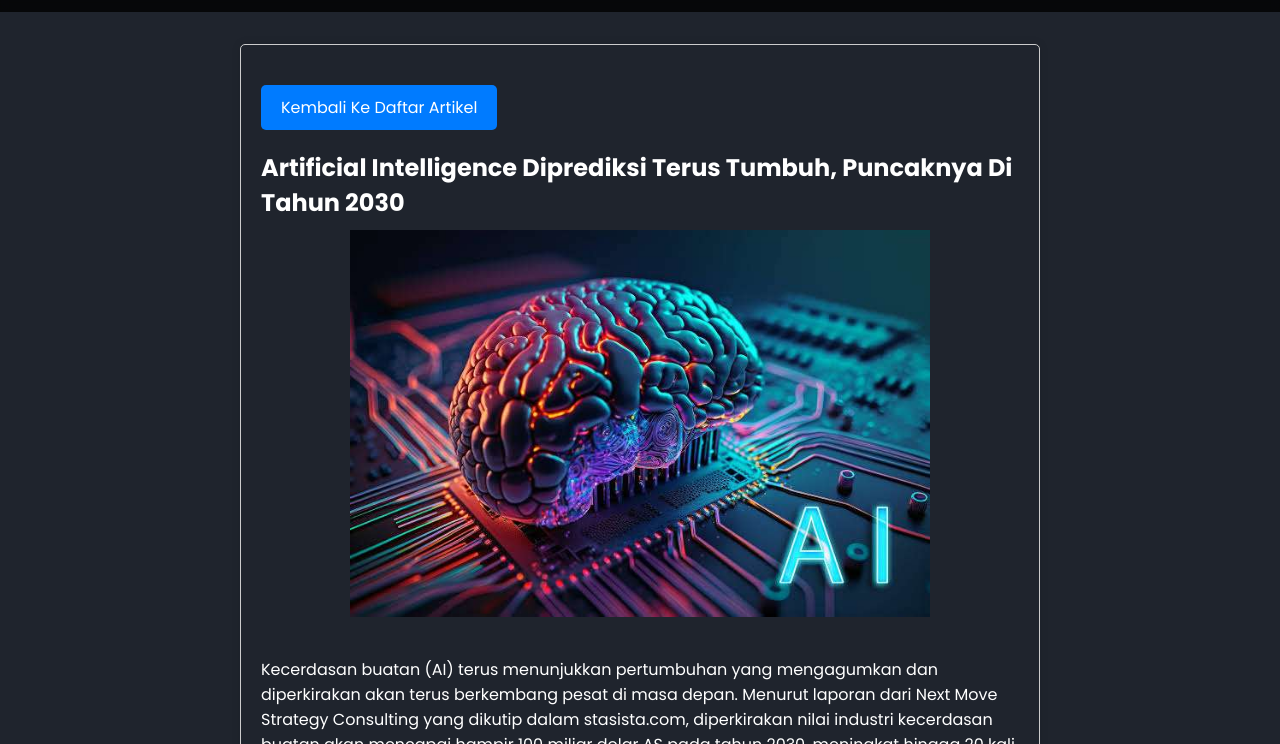
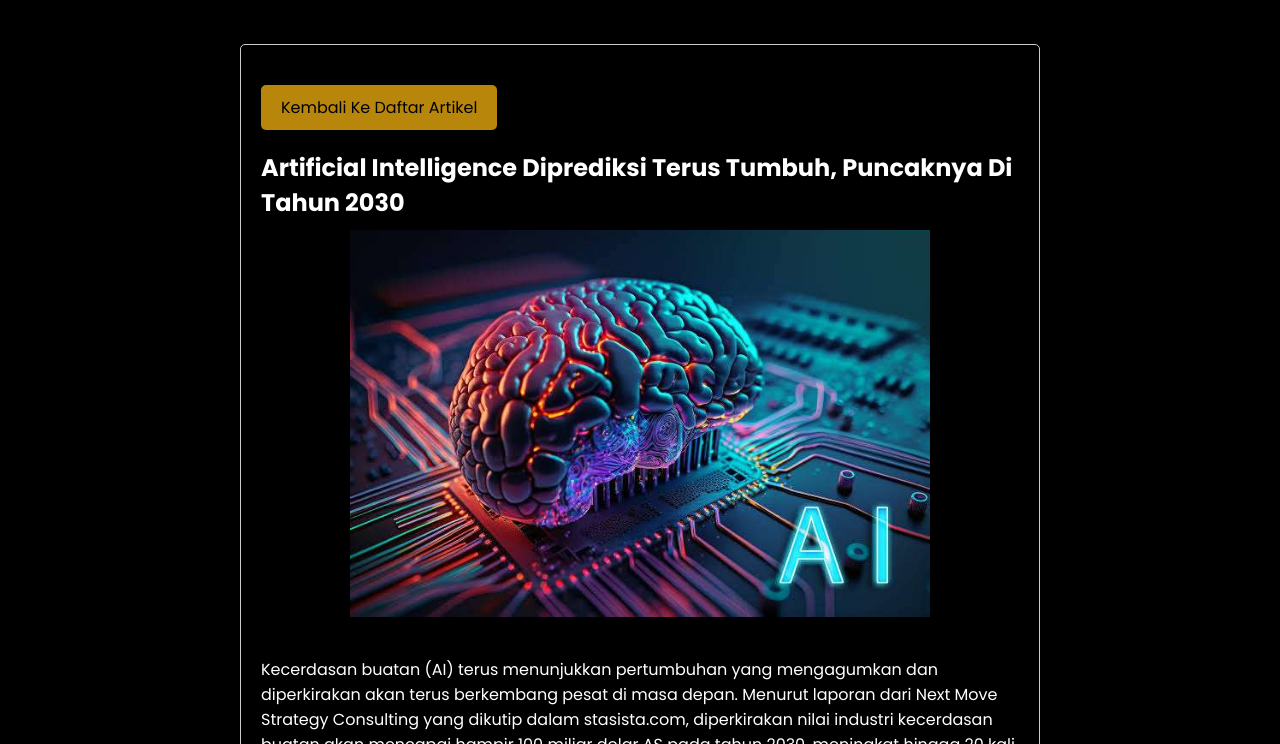
Before and after one commit to victorsenduk18/TIK2032-Project, a plain HTML site: page pages/blog-list/ai.html in a window 1280 px wide. Shown: the part 56-800 px from the top of the page. Drawn offline with Linux system fonts and the light colour scheme; files whose address does not match are found by name.

Commit message:
update javascript

```diff
--- a/pages/blog-list/ai.html
+++ b/pages/blog-list/ai.html
@@ -6,7 +6,6 @@
     <meta name="viewport" content="width=device-width, initial-scale=1.0">
     <title>Victor Senduk</title>
     <link rel="stylesheet" href="../..//style/style.css">
-    <link rel="stylesheet" href="../../style/contact.css">
     <link rel="stylesheet" href="../../style/blog-list.css">
     <link rel="icon" href="../../Img/logo/logo.jpg">
 </head>
--- a/style/blog-list.css
+++ b/style/blog-list.css
@@ -8,7 +8,7 @@
 }
 
 body {
-    background: #1f242d;
+    background: black;
     color: #fff;
 }
 
@@ -84,12 +84,12 @@ ul {
 .tombol-kembali a {
     display: inline-block;
     padding: 10px 20px;
-    background-color: #007bff;
-    color: #fff;
+    background-color: darkgoldenrod;
+    color: black;
     text-decoration: none;
     border-radius: 5px;
 }
 
 .tombol-kembali a:hover {
-    background-color: #0056b3;
+    background-color: whitesmoke;
 }
--- a/style/style.css
+++ b/style/style.css
@@ -41,7 +41,7 @@ body {
     color: #fff;
     text-decoration: none;
     font-weight: 600;
-    cursor: default;
+    cursor: pointer;
     opacity: 0;
     animation: slideRight 1s ease forwards;
 }
```
Also changed, not shown: pages/blog-list/blockchain.html (+0 -1 lines), pages/blog-list/cr7.html (+0 -1 lines).
